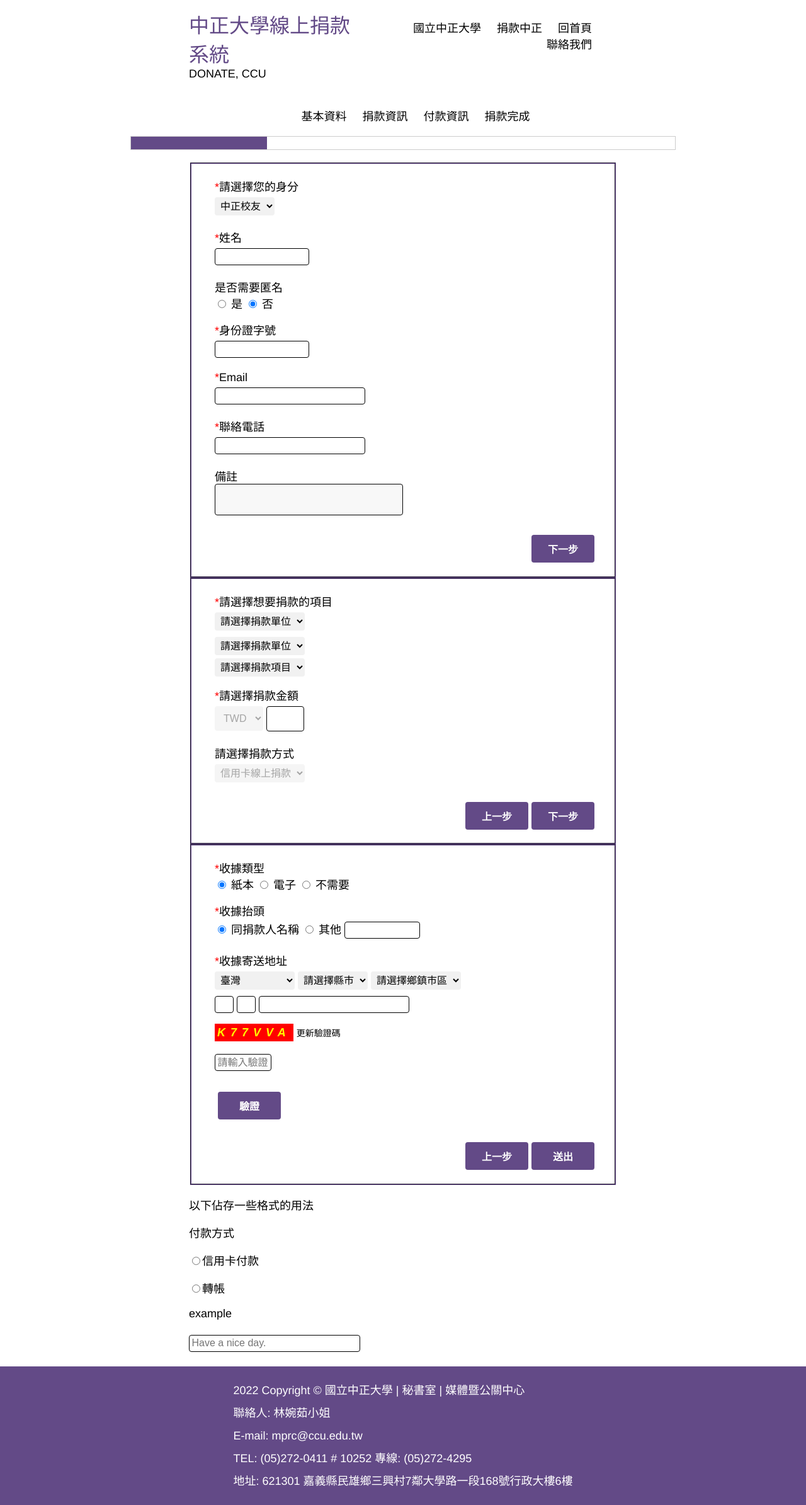
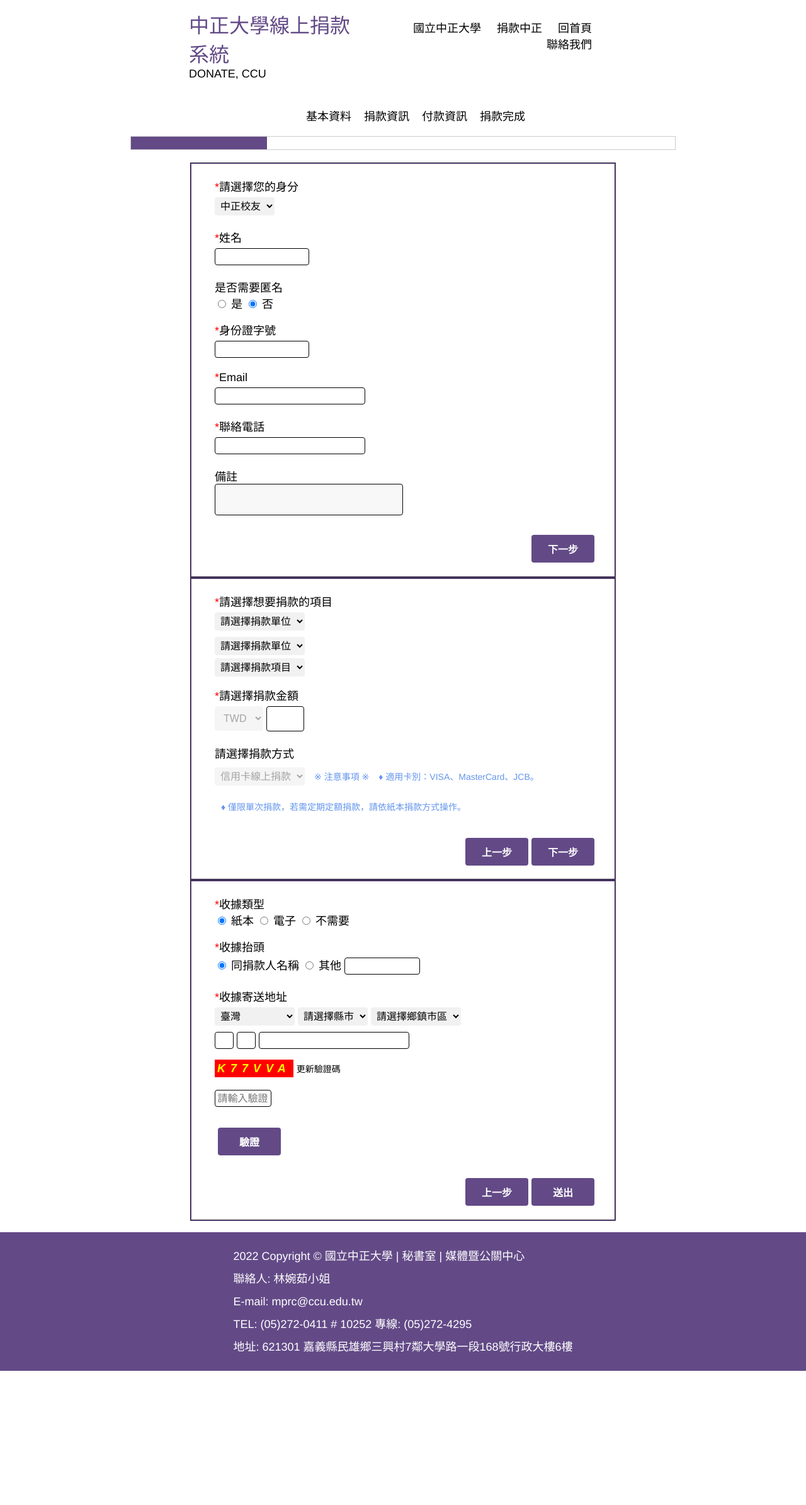
Before and after one commit to forward0606/CCU_donation, a Symfony app: template templates/hello.html.twig in a window 1280 px wide. Shown: the whole page at 63% size. After the commit the page ends 2176 px from the top, so only its background shows below. Run offline with Twig, Linux system fonts and the light colour scheme; the template is opened without the code that fills it, so the values that code supplies are empty; some libraries are stand-ins or nearby versions.

Commit message:
finish donate list

```diff
--- a/templates/hello.html.twig
+++ b/templates/hello.html.twig
@@ -27,17 +27,16 @@
 	<!-- 1.填寫基本資料 2.填寫捐贈項目、金額、付款方式 3.付款資訊以及是否需要收據 -->
 	<div style="text-align: center;">
 	<script src="{{ asset('progress.js') }}" type="text/javascript"></script>
-		<div>
+		<div class="progress_list_container">
 			<ul class="progress_list">
-				<li>基本資料</li>
-				<li>捐款資訊</li>
-				<li>付款資訊</li>
-				<li>捐款完成</li>
+				<li>基本資料</li><li>捐款資訊</li><li>付款資訊</li><li>捐款完成</li>
 			</ul>
+			<div id="progress-container" >
+				<div id="progress-bar" style="width: 25%;"></div>
+			</div>
 		</div>
-		<div id="progress-container" >
-			<div id="progress-bar" style="width: 25%;"></div>
-		</div>
+
+
 	</div>
 
 	<div class="form">
@@ -121,16 +120,16 @@
 						<option value="5">理學院</option>
 						<option value="6">工學院</option>
 						<option value="7">法學院</option>
-						<option value="8">語言中心</option>
-						<option value="9">通識中心</option>
+						<option value="8">通識中心</option>
+						<option value="9">體育中心</option>
 						<option value="10">師培中心</option>
+						<option value="11">獎助學金</option>
+						<option value="12">研究中心</option>
 					</select>
 
 					<select id="dept" name="dept" style="display: block;" onchange="select_project();" >
 						<option value="none" selected disabled hidden>請選擇捐款單位</option>
 					</select>
-
-
 
 					<select id="project" name="project" style="display: block;">
 						<option value="none" selected disabled hidden>請選擇捐款項目</option>
@@ -150,7 +149,12 @@
 					<label for="pay">請選擇捐款方式</label><br>
 					<select id="pay" name="pay" disabled>
 						<option selected="selected">信用卡線上捐款</option>
+
 					</select>
+					<p class="remark blueTxt" id="txt_credit">※ 注意事項 ※</p>
+					<p class="remark blueTxt" id="txt_credit">♦ 適用卡別：VISA、MasterCard、JCB。</p>
+					<p class="remark blueTxt" id="txt_credit">♦ 僅限單次捐款，若需定期定額捐款，請依紙本捐款方式操作。</p>
+
 				</div>
 
 				<div>
@@ -239,19 +243,11 @@
 				<input type="button" name="previous" class="previous action-button" value="上一步" onclick="minusPage('page3')">
 
 			</fieldset>
-
-			<!-- example -->
-			<p>以下佔存一些格式的用法</p>
-			<p>付款方式</p>
-				<p><input type="radio" name="pay" value="credit card">信用卡付款</p>
-				<p><input type="radio" name="pay" value="transfer monry">轉帳</p>
-
-			<p>example</p>
-			<p><input type="text" name="trash" placeholder="Have a nice day."></p>
-
+		<p></p>
 		</form>
 	</div>
 </div>
+
 <div class="bottom" >
 	2022 Copyright © 國立中正大學 | 秘書室 | 媒體暨公關中心<br>
 	聯絡人: 林婉茹小姐<br>
```
